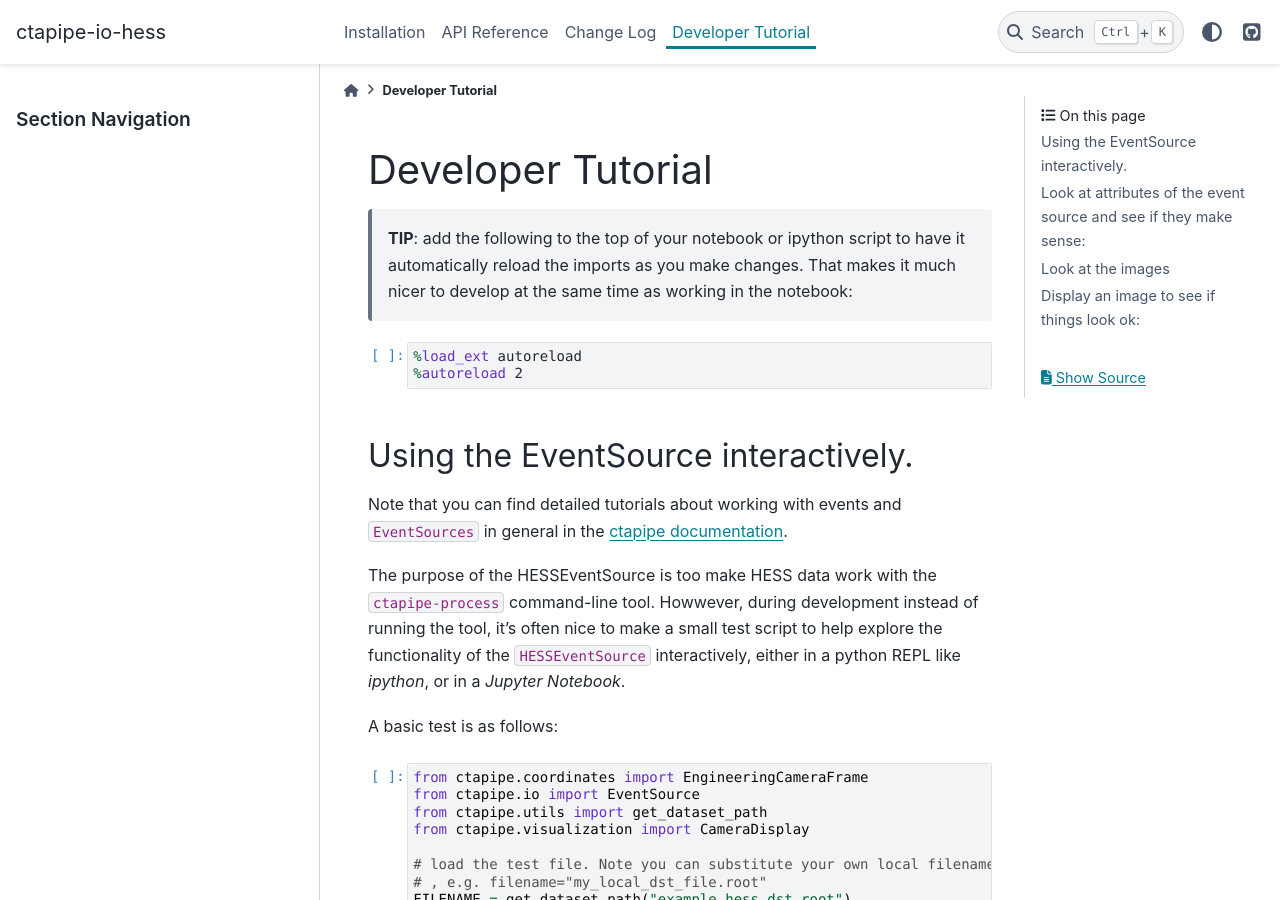
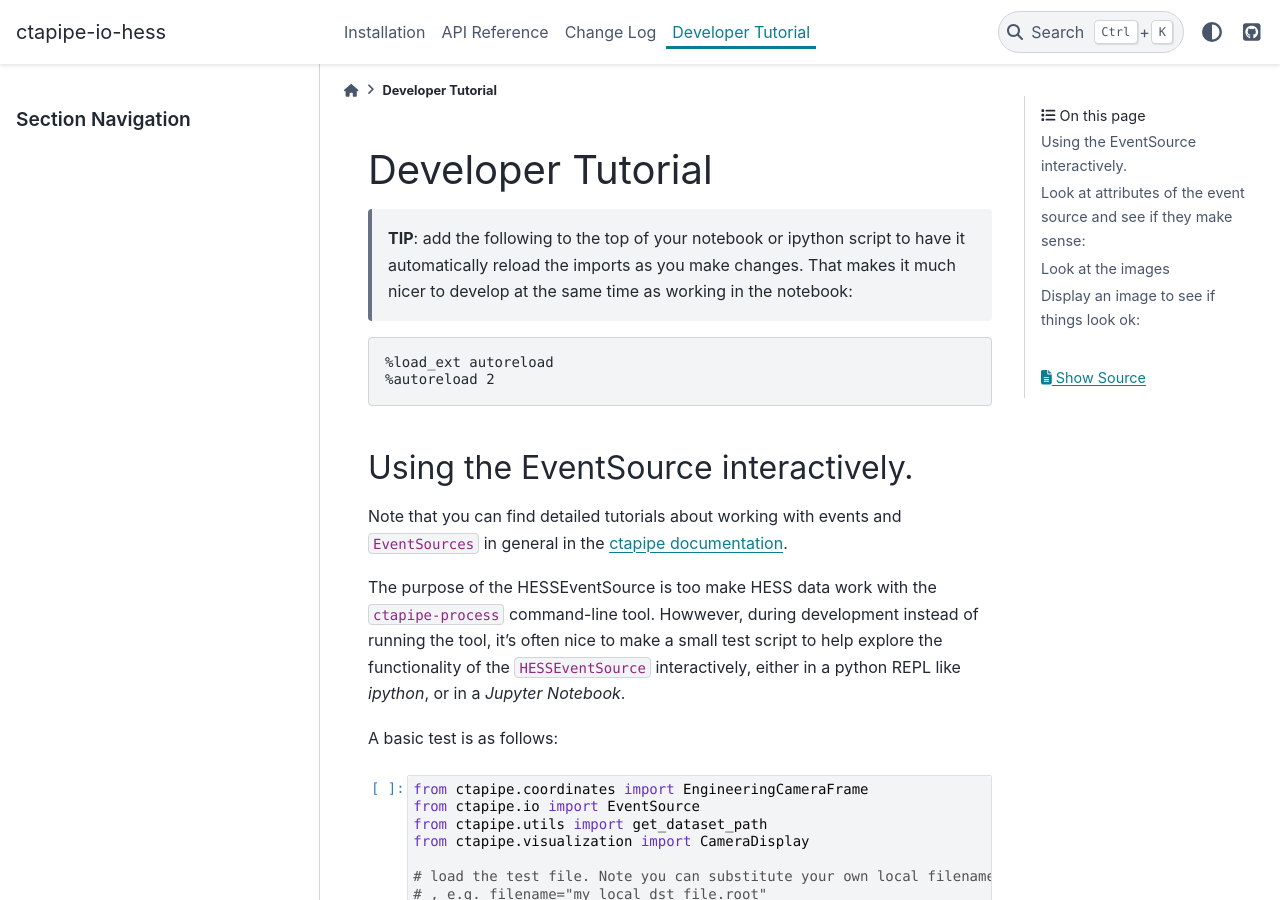
Before and after one commit to cta-observatory/ctapipe_io_hess, a Sphinx documentation site: the page built from docs/tutorials/developer_help.ipynb, in a window 1280 px wide and 900 px high. Built offline with Sphinx 7.4.7 and the PyData theme 0.15.4, drawn with Linux system fonts in a browser that asks for light colours; the version number could not be read and is left out.

Commit message:
fix notebook

```diff
--- a/docs/conf.py
+++ b/docs/conf.py
@@ -39,7 +39,7 @@
 # List of patterns, relative to source directory, that match files and
 # directories to ignore when looking for source files.
 # This pattern also affects html_static_path and html_extra_path.
-exclude_patterns = ["changes", ".virtual_documents", ".ipynb_checkpoints"]
+exclude_patterns = ["changes", "*/.virtual_documents/*", "*/.ipynb_checkpoints/*"]
 
 # have all links automatically associated with the right domain.
 default_role = "py:obj"
--- a/docs/index.rst
+++ b/docs/index.rst
@@ -36,7 +36,7 @@
     installation
     reference
     changelog
-    tutorials/developer_help.ipynb
+    tutorials/developer_help
 
 
 
```
Also changed, not shown: docs/tutorials/developer_help.ipynb.
